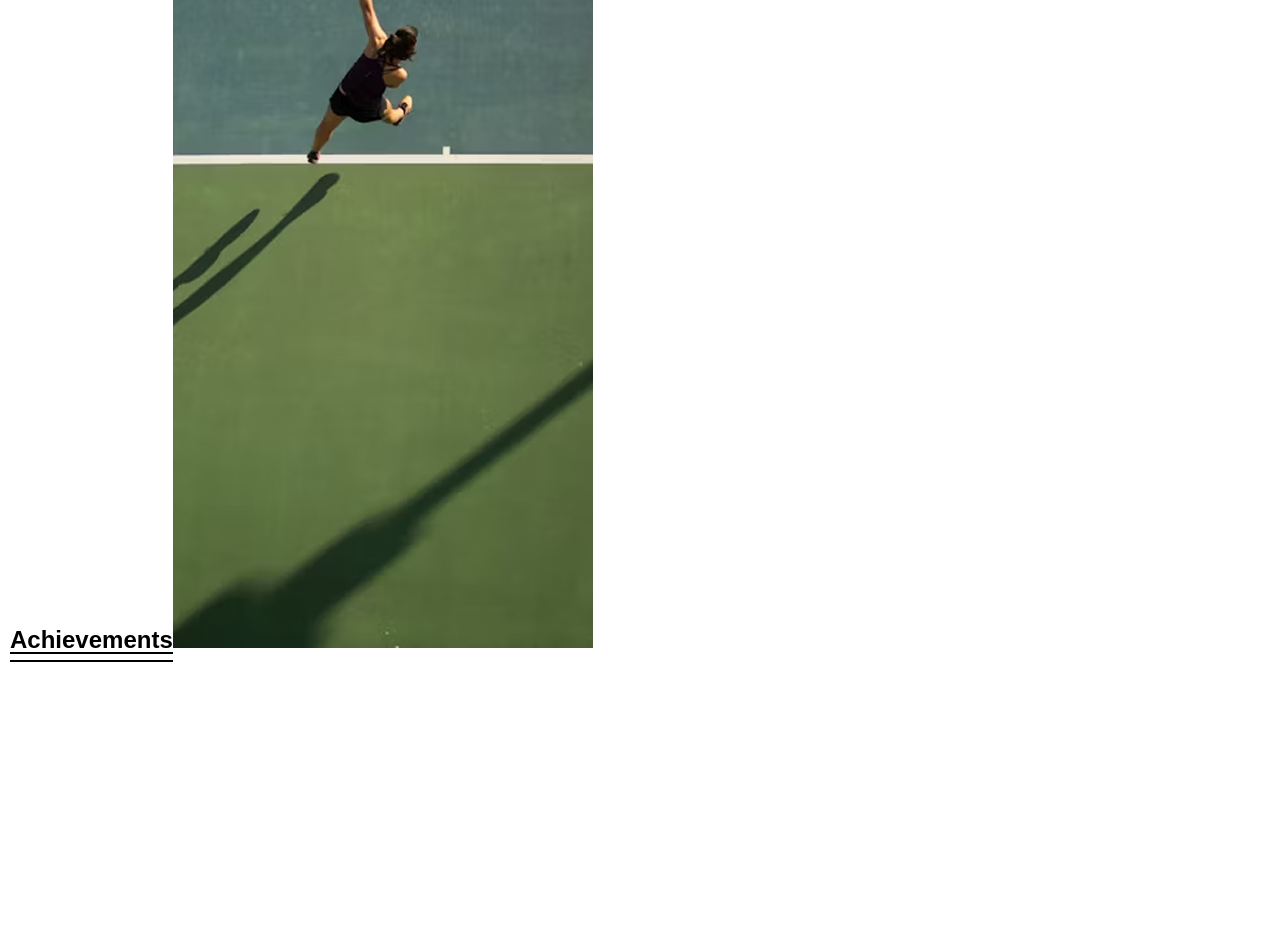
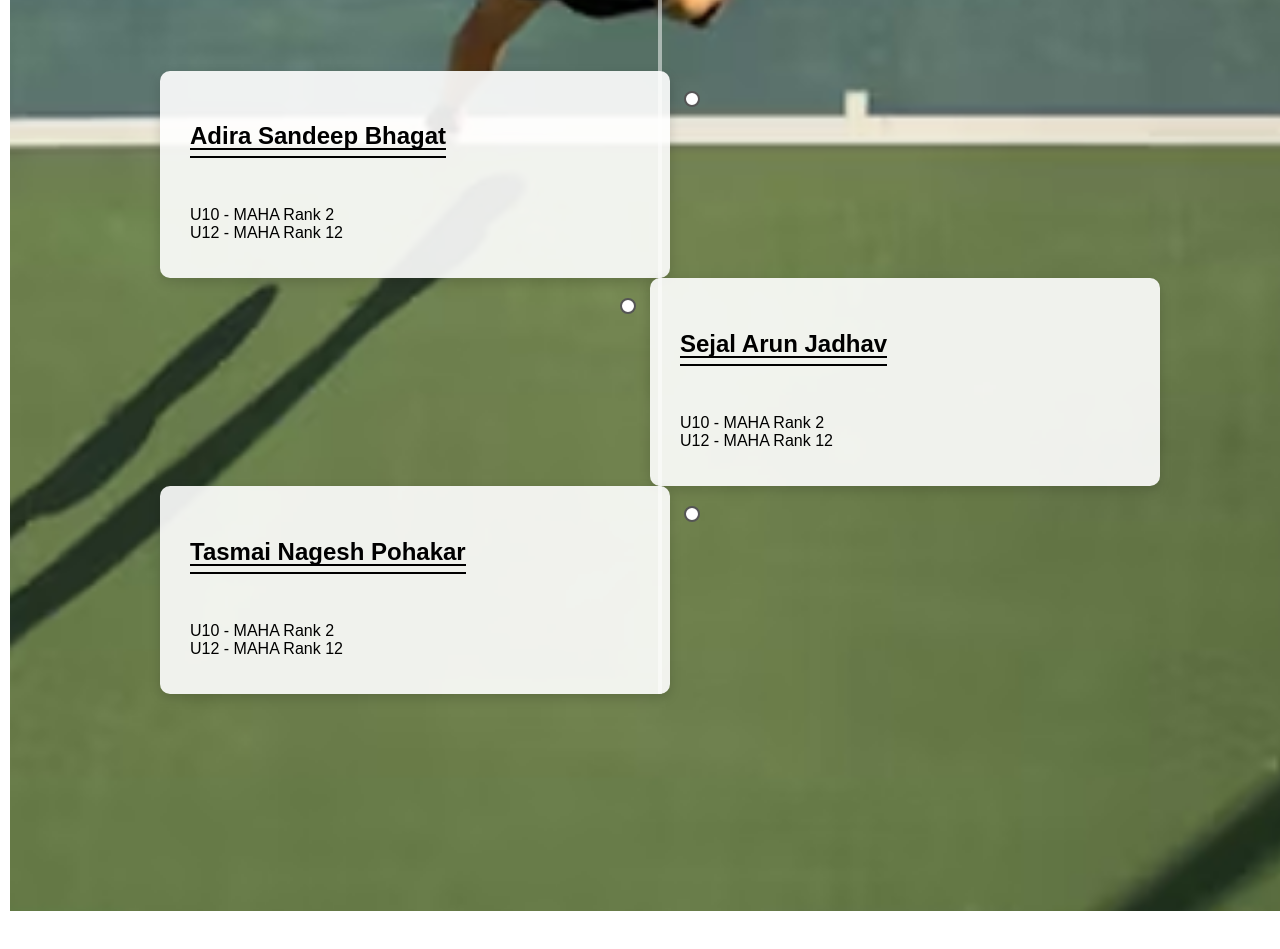
Before and after one commit to Suyashbansod71/Tennis-Academy, a React (Create React App) app: page / in a window 1280 px wide. Shown: the part 1620-2569 px from the top of the page. Before the commit the page ends 2324 px from the top, so only its background shows below. Built offline with nearby package versions, Linux system fonts and the light colour scheme; a web font is replaced by a local one.

Commit message:
changes related to achievments section

```diff
--- a/public/index.html
+++ b/public/index.html
@@ -11,6 +11,9 @@
     />
     <link rel="apple-touch-icon" href="%PUBLIC_URL%/logo192.png" />
     <link href="https://fonts.googleapis.com/css2?family=Zen+Dots&display=swap" rel="stylesheet">
+    <!-- AOS CSS -->
+<link href="https://cdn.jsdelivr.net/npm/aos@2.3.4/dist/aos.css" rel="stylesheet">
+
     <!--
       manifest.json provides metadata used when your web app is installed on a
       user's mobile device or desktop. See https://developers.google.com/web/fundamentals/web-app-manifest/
@@ -40,5 +43,14 @@
       To begin the development, run `npm start` or `yarn start`.
       To create a production bundle, use `npm run build` or `yarn build`.
     -->
+
+    <!-- AOS JS -->
+<script src="https://cdn.jsdelivr.net/npm/aos@2.3.4/dist/aos.js"></script>
+<script>
+  AOS.init({
+    duration: 1000,     // Animation duration in ms
+    once: true          // Whether animation should happen only once - while scrolling down
+  });
+</script>
   </body>
 </html>
--- a/src/components/MainContent.jsx
+++ b/src/components/MainContent.jsx
@@ -1,15 +1,18 @@
 import React from "react";
 import "../styles/landingPage.css";
-import whoWeAre from "../images/whoWeAre.png"
-import achievements1 from "../images/achievements1.png"
+import whoWeAre from "../images/whoWeAre.png";
+import achievements from "../images/achievements.png";
+import logoImage from "../images/mainLogo1.jpg";
+import downWardArrow from "../images/downwardArrow.png";
+import useScrollAnimation from "../hooks/useScrollAnimation";
 
 const MainContent = () => {
+  useScrollAnimation();
   return (
-
     //Main Content Section Code
 
     <>
-
+      {/* Who WE Are Section */}
       <div className="whoWeAreSection">
         <div className="titles-right">
           <h4>Who We Are</h4>
@@ -21,8 +24,8 @@ const MainContent = () => {
             <img src={whoWeAre} alt="Who We Are" className="whoImage" />
             <p>
               There are many variations of passages of Lorem Ipsum available,
-    but the majority have suffered alteration in some form, buying
-    to injected humour, or randomised words.
+              but the majority have suffered alteration in some form, buying to
+              injected humour, or randomised words.
             </p>
             <p>
               There are many variations of passages of Lorem Ipsum available,
@@ -30,13 +33,11 @@ const MainContent = () => {
             </p>
             <p>
               There are many variations of passages of Lorem Ipsum available,
-    but the majority have suffered alteration form, buying
-    to injected humour, or randomised words. There variations of
-    passages of Lorem Ipsum available,
+              but the majority have suffered alteration form, buying to injected
+              humour, or randomised words. There variations of passages of Lorem
+              Ipsum available,
             </p>
-
           </div>
-
         </div>
       </div>
 
@@ -44,14 +45,45 @@ const MainContent = () => {
         <div className="titles-left">
           <h4>Achievements</h4>
 
-    <img src={achievements1} alt="Who We Are" className="" />
+          <div className="heroSectionAchievements">
+            <div className="timeline-container">
+              <div className="timeline-item left">
+                <div className="timeline-content">
+                  <h4>Adira Sandeep Bhagat</h4>
+                  <p>
+                    U10 - MAHA Rank 2<br />
+                    U12 - MAHA Rank 12
+                  </p>
                 </div>
-
+              </div>
+              <div className="timeline-item right">
+                <div className="timeline-content">
+                  <h4>Sejal Arun Jadhav</h4>
+                  <p>
+                    U10 - MAHA Rank 2<br />
+                    U12 - MAHA Rank 12
+                  </p>
+                </div>
+              </div>
+              <div className="timeline-item left">
+                <div className="timeline-content">
+                  <h4>Tasmai Nagesh Pohakar</h4>
+                  <p>
+                    U10 - MAHA Rank 2<br />
+                    U12 - MAHA Rank 12
+                  </p>
+                </div>
+              </div>
+            </div>
+          </div>
+        </div>
       </div>
     </>
-
-
   );
 };
 
 export default MainContent;
+
+{
+  /* <p>TechVolution emerges as a brainchild of visionary tech enthusiasts, driven by the belief in the transformative power of innovation. TechVolution expands its reach, attracting larger audiences </p> */
+}
--- /dev/null
+++ b/src/hooks/useScrollAnimation.js
@@ -0,0 +1,27 @@
+// src/hooks/useScrollAnimation.js
+import { useEffect } from 'react';
+
+const useScrollAnimation = () => {
+  useEffect(() => {
+    const items = document.querySelectorAll('.timeline-item');
+
+    const handleScroll = () => {
+      const triggerBottom = window.innerHeight * 0.85;
+
+      items.forEach(item => {
+        const itemTop = item.getBoundingClientRect().top;
+
+        if (itemTop < triggerBottom) {
+          item.classList.add('visible');
+        }
+      });
+    };
+
+    window.addEventListener('scroll', handleScroll);
+    handleScroll(); // trigger once on load
+
+    return () => window.removeEventListener('scroll', handleScroll);
+  }, []);
+};
+
+export default useScrollAnimation;
--- a/src/styles/landingPage.css
+++ b/src/styles/landingPage.css
@@ -169,4 +169,92 @@ body {
         border-bottom: 2px solid #000000;
       }
 
+      .heroSectionAchievements {
+        background-image: url('../images/achievements.png');
+        background-size: cover;
+        background-position: center;
+        background-repeat: no-repeat;
+        width: 100%;
+        min-height: 900px;
+        padding: 20px;
+        display: flex;
+        align-items: flex-start;
+        justify-content: flex-start;
+        overflow-y: auto;
+      }
+
+      .timeline-container {
+        position: relative;
+        width: 100%;
+        max-width: 1000px;
+        margin: 0 auto;
+        padding-top: 80px;
+      }
+
+      .timeline-container::before {
+        content: '';
+        position: absolute;
+        top: 0;
+        left: 50%;
+        transform: translateX(-50%);
+        width: 4px;
+        height: 100%;
+        background-color: rgba(255, 255, 255, 0.5);
+        z-index: 1;
+      }
+
+      .timeline-item {
+        display: flex;
+        justify-content: flex-start;
+        margin: 60px 0;
+        position: relative;
+        opacity: 0;
+        transform: translateY(40px);
+        transition: all 0.6s ease-out;
+      }
+      .timeline-item.visible {
+        opacity: 1;
+        transform: translateY(0);
+      }
+
+      .timeline-item.right {
+        justify-content: flex-end;
+      }
+
+      .timeline-content {
+        background: rgba(255, 255, 255, 0.9);
+        padding: 20px 30px;
+        border-radius: 10px;
+        box-shadow: 0 4px 12px rgba(0, 0, 0, 0.15);
+        width: 45%;
+        position: relative;
+        z-index: 2;
+      }
+
+      .timeline-item.left .timeline-content::after,
+      .timeline-item.right .timeline-content::after {
+        content: '';
+        position: absolute;
+        top: 20px;
+        width: 12px;
+        height: 12px;
+        background: #fff;
+        border: 2px solid #555;
+        border-radius: 50%;
+        z-index: 3;
+      }
+
+      .timeline-item.left .timeline-content::after {
+        right: -30px;
+      }
+
+      .timeline-item.right .timeline-content::after {
+        left: -30px;
+      }
+
+      .timeline-item.visible {
+        opacity: 1;
+        transform: translateY(0);
+      }
+
   }
```
Also changed, not shown: src/images/achievements.png (renamed from src/images/achievements1.png). Lines whose indentation alone changed are shown as unchanged.
